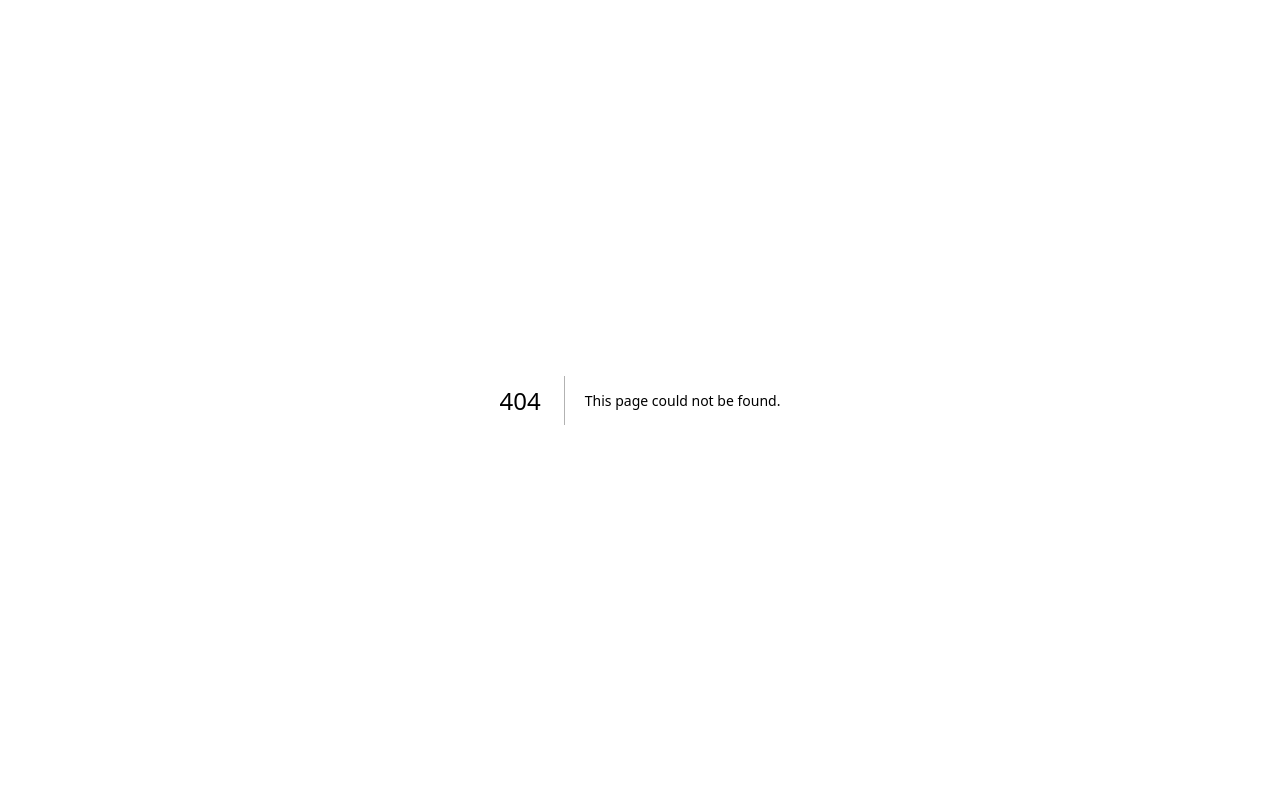
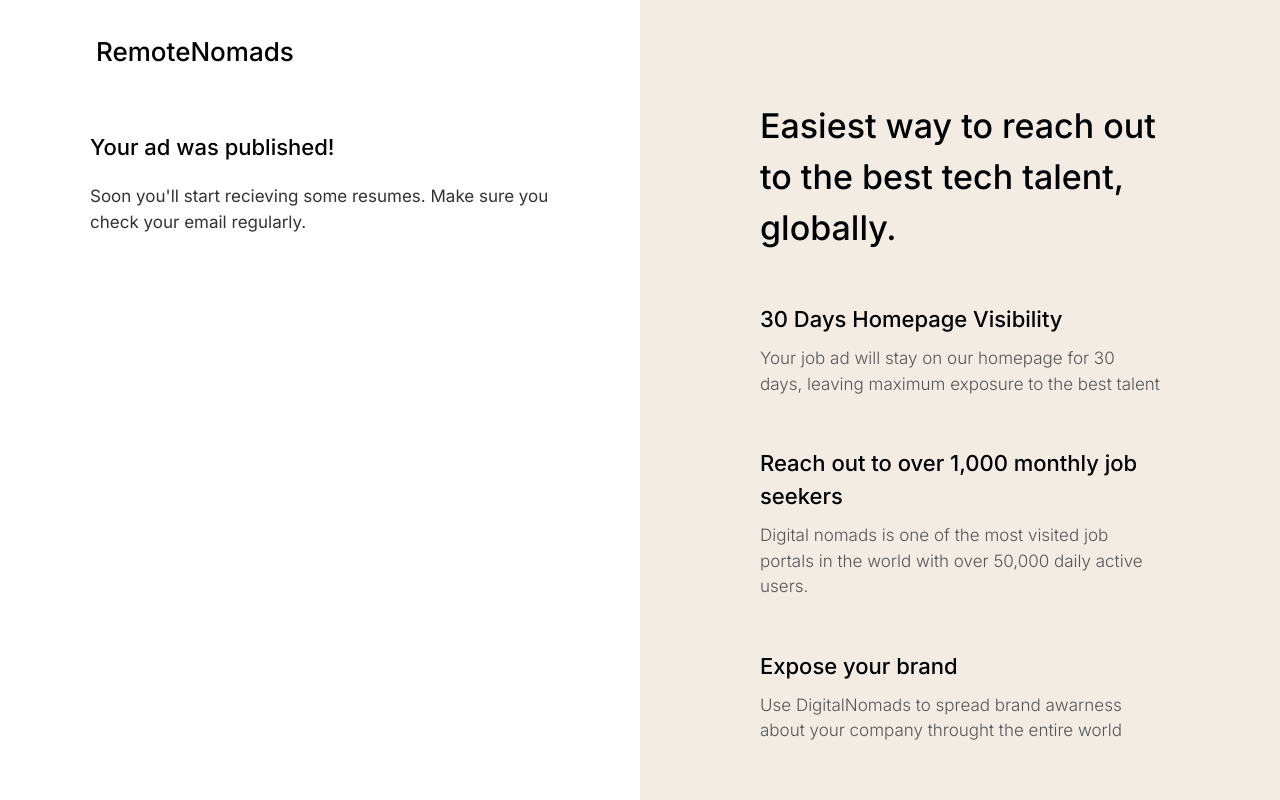
Before and after one commit to robertmish/gorde-project, a Next.js app: page /success in a window 1280 px wide. Before the commit this address had no page. Built offline with nearby package versions, Linux system fonts and the light colour scheme.

Commit message:
Removed the fetch async functions from listingFeed

```diff
--- a/package.json
+++ b/package.json
@@ -16,6 +16,7 @@
     "autoprefixer": "10.4.14",
     "axios": "^1.4.0",
     "bcryptjs": "^2.4.3",
+    "mongodb": "^5.7.0",
     "mongoose": "^7.4.0",
     "next": "13.4.11",
     "postcss": "8.4.27",
--- /dev/null
+++ b/src/app/api/users/getAds/index.js
@@ -0,0 +1,17 @@
+import { getAds } from "../../../../lib/mongo/mongoads";
+
+const handler = async (req, res) => {
+  if (req.method === "GET") {
+    try {
+      const { ads, error } = await getAds();
+      if (error) throw new Error(error);
+      return res.status(200).json({ ads });
+    } catch (error) {
+      return res.status(500).json({ error: error.message });
+    }
+  }
+  res.setHeader("Allow", ["GET"]);
+  res.status(425).end(`Method ${req.method} is not allowed`);
+};
+
+export default handler;
--- a/src/app/comp/ListingFeed.tsx
+++ b/src/app/comp/ListingFeed.tsx
@@ -1,9 +1,21 @@
+"use client"
 import React from 'react'
 import Image from 'next/image'
-import { useState } from 'react';
+import { useState } from 'react'
+import axios from 'axios'
+import { toast } from 'react-hot-toast'
+// import { getAds } from '../../../src/lib/mongo/mongoads'
+
+// async function fetchAds() {
+//   const { ads } = await getAds()
+//   if (!ads) throw new Error('Failed to fetch ads')
+
+//   return ads
+// }
 
 function ListingFeed() {
-
+  // const ads = await fetchAds()
+  const [data, setData] = useState([]);
   const [hovered, setHovered] = useState(false);
 
 const mouseEnter = () => {
@@ -17,9 +29,40 @@ const mouseLeave = () => {
   }
 
 
+//   const getUserId = async () => {
+//     try {
+//           //Get user id
+//     const res = await axios.get('/api/users/getAds')
+//     console.log(res.data);
+//     setData(res.data)
+//     } catch (error:any) {
+//         toast.error(error.message);
+//     }
+// }
+
+// const displayAds = async () => {
+//   try {
+
+//   const res = await axios.get('/api/users/getAds')
+//   console.log(res.data);
+//   setData(res.data)
+//   console.log(data);
+// } catch (error:any) {
+//   toast.error(error.message);
+// }
+// };
+
+
+
   return (
 
 <div className="listing_feed">
+
+{/* <ul>
+  {ads.map((ad: any): React.JSX.Element => (
+    <li key={ad._id}>Company:{ad.companyName} Sallary: {ad.sallary}</li>
+  ))}
+</ul> */}
 
   <div className="job_listing" onMouseEnter={mouseEnter} onMouseLeave={mouseLeave}>
 
@@ -120,6 +163,8 @@ const mouseLeave = () => {
 {hovered ? <button className='apply_job_btn'>Apply</button>: null}
   </div>
 
+
+
 </div>
   )
 }
--- a/src/app/create/page.tsx
+++ b/src/app/create/page.tsx
@@ -34,6 +34,7 @@ function page() {
             const response = await axios.post("/api/users/publishAd", ad);
             console.log("Publish success", response.data);
             setPublished(true);
+            router.push("/success");
 
         } catch (error:any) {
             console.log("Publish failed", error.message);
--- a/src/app/globals.css
+++ b/src/app/globals.css
@@ -174,7 +174,7 @@ margin-top: 50px;
   padding-bottom: 35px;
 }
 .mobile_wrapper {
-  display: none;
+  display: flex;
 }
 .comp_logo {
   width: 80px;
@@ -327,7 +327,11 @@ justify-content: space-between;
   text-align: center;
 }
 
-
+.form_desc {
+color:#333;
+font-size: 17px;
+margin-top: 10px;
+}
 
 @media (max-width: 992px) {
 
@@ -669,5 +673,10 @@ justify-content: space-between;
     text-align: center;
   }
 
+  .form_desc {
+    color:#333;
+    font-size: 17px;
+    margin-top: 10px;
+    }
 
 }
--- /dev/null
+++ b/src/app/success/page.tsx
@@ -0,0 +1,91 @@
+"use client";
+import Image from 'next/image'
+import Link from 'next/link'
+
+import axios from "axios";
+import React, {useState, useEffect} from "react";
+import {toast} from "react-hot-toast";
+import {useRouter} from "next/navigation";
+
+
+function page() {
+
+  const router = useRouter()
+    const [data, setData] = useState("data");
+    const [loading, setLoading] = React.useState(false);
+    const [published, setPublished] = React.useState(false);
+
+    const current = new Date();
+    const date = `${current.getDate()}/${current.getMonth()+1}/${current.getFullYear()}`;
+
+    const [ad, setAd] = React.useState({
+        companyName: "",
+        jobTitle: "",
+        skills: "",
+        adUrl: "",
+        sallary: "",
+        postDateAdded: date,
+    })
+
+
+    const publishAd = async () => {
+        try {
+            //publish the post data to mongodb
+            const response = await axios.post("/api/users/publishAd", ad);
+            console.log("Publish success", response.data);
+            setPublished(true);
+            router.push("/success");
+
+        } catch (error:any) {
+            console.log("Publish failed", error.message);
+
+            toast.error(error.message);
+        }finally {
+            setLoading(false);
+        }
+    }
+
+
+
+
+  return (
+  <div className="create_wrapper">
+    <div className="form_section">
+    <Link href="/"><div className="logo ml-24 mt-8">RemoteNomads</div></Link>
+        <div className="form_wrapper">
+        <div className="form_header">Your ad was published!</div>
+        <div className="form_desc">Soon you'll start recieving some resumes. Make sure you check your email regularly.</div>
+        </div>
+    </div>
+    <div className="edu_section">
+
+        <div className="edu_wrapper">
+        <div className="edu_header">Easiest way to reach out to the best tech talent, globally.</div>
+        <div className="edu_bullets">
+
+
+        <div className="edu_widget">
+                <div className="edu_title">30 Days Homepage Visibility</div>
+                <div className="edu_desc">Your job ad will stay on our homepage for 30 days, leaving maximum exposure to the best talent</div>
+            </div>
+
+
+            <div className="edu_widget">
+                <div className="edu_title">Reach out to over 1,000 monthly job seekers</div>
+                <div className="edu_desc">Digital nomads is one of the most visited job portals in the world with over 50,000 daily active users.</div>
+            </div>
+
+            <div className="edu_widget">
+                <div className="edu_title">Expose your brand</div>
+                <div className="edu_desc">Use DigitalNomads to spread brand awarness about your company throught the entire world</div>
+            </div>
+
+
+        </div>
+    </div>
+    </div>
+  </div>
+  )
+}
+
+export default page
--- a/src/app/dbConfig/dbConfig.ts
+++ b/src/dbConfig/dbConfig.ts
@@ -2,7 +2,7 @@ import mongoose from 'mongoose';
 
 export async function connect() {
     try {
-        mongoose.connect(process.env.MONGO_URI!);
+        mongoose.connect(process.env.MONGODB_URI!);
         const connection = mongoose.connection;
 
         connection.on('connected', () => {
--- /dev/null
+++ b/src/lib/mongo/mongoads/index.js
@@ -0,0 +1,36 @@
+// import clientPromise from ".";
+
+// let client;
+// let db;
+// let ads;
+
+// async function init() {
+//   if (db) return;
+//   try {
+//     client = await clientPromise;
+//     db = await client.db("uicnomedb");
+//     ads = await db.collection("ads");
+//   } catch (error) {
+//     throw new Error("Failed to connect to database");
+//   }
+// }
+
+// (async () => {
+//   await init();
+// })();
+
+// ////ADS////
+
+// export async function getAds() {
+//   try {
+//     if (!ads) await init();
+//     const result = await ads
+//       .find({})
+//       .limit(20)
+//       .map((ad) => ({ ...ad, _id: ad._id.toString() }))
+//       .toArray();
+//     return { ads: result };
+//   } catch (error) {
+//     return { error: "Failed to fetch ads" };
+//   }
+// }
```
Also changed, not shown: jsonconfig.json (added, +10 -0 lines), src/lib/mongo/ads.js (added, +36 -0 lines), src/lib/mongo/index.js (added, +21 -0 lines), src/models/adModel.js (renamed from src/app/models/adModel.js), 2 other files (tests, documents, lock files or other folders).
